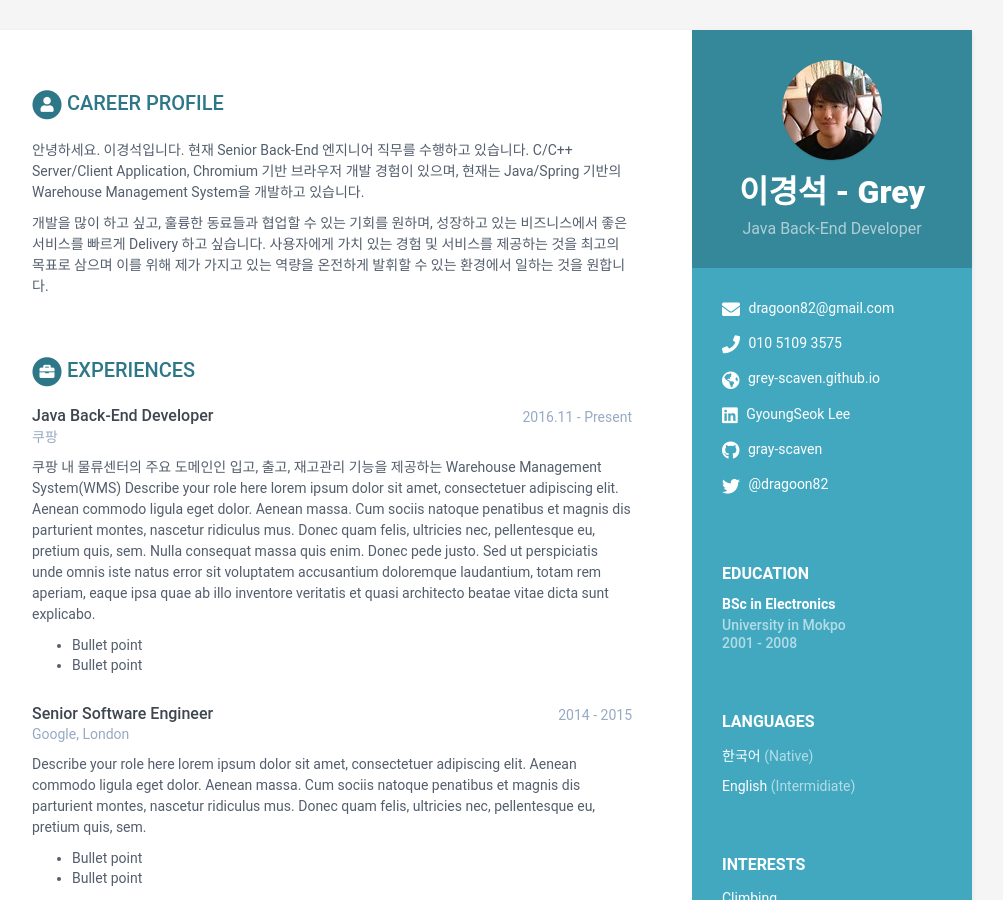
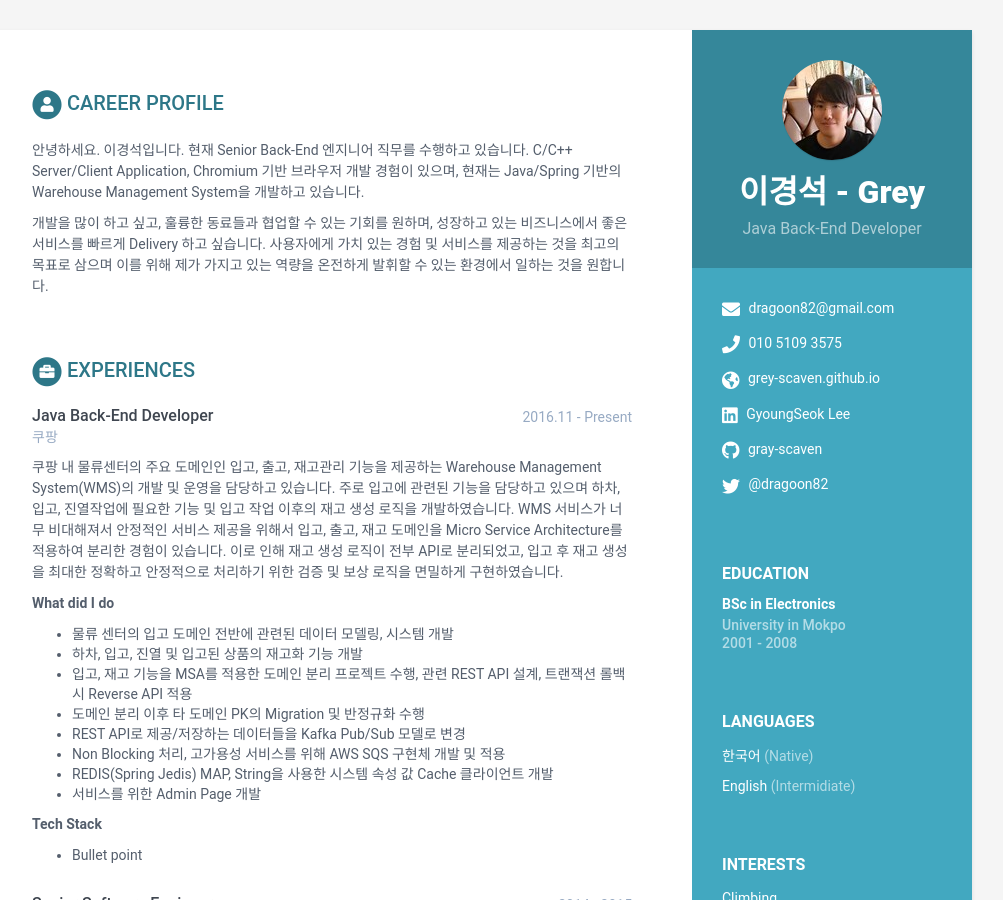
Before and after one commit to grey-scaven/grey-scaven.github.io, a Jekyll site: the page built from index.html, in a window 1280 px wide and 900 px high. Shown: the whole window, without its empty margins (168-1171 px from the left). Built offline with Jekyll 4.4.1, drawn with Linux system fonts in a browser that asks for light colours.

Commit message:
Update data.yml

```diff
--- a/_data/data.yml
+++ b/_data/data.yml
@@ -68,18 +68,25 @@ experiences:
       company: 쿠팡
       details: |
         쿠팡 내 물류센터의 주요 도메인인 입고, 출고, 재고관리 기능을 제공하는 Warehouse
-        Management System(WMS)
-        Describe your role here lorem ipsum dolor sit amet, consectetuer
-        adipiscing elit. Aenean commodo ligula eget dolor. Aenean massa.
-        Cum sociis natoque penatibus et magnis dis parturient montes,
-        nascetur ridiculus mus. Donec quam felis, ultricies nec,
-        pellentesque eu, pretium quis, sem. Nulla consequat massa quis
-        enim. Donec pede justo. Sed ut perspiciatis unde omnis iste natus
-        error sit voluptatem accusantium doloremque laudantium, totam rem
-        aperiam, eaque ipsa quae ab illo inventore veritatis et quasi
-        architecto beatae vitae dicta sunt explicabo.
+        Management System(WMS)의 개발 및 운영을 담당하고 있습니다.
+        주로 입고에 관련된 기능을 담당하고 있으며 하차, 입고, 진열작업에 필요한 기능 및
+        입고 작업 이후의 재고 생성 로직을 개발하였습니다.
+        WMS 서비스가 너무 비대해져서 안정적인 서비스 제공을 위해서 입고, 출고, 재고 도메인을
+        Micro Service Architecture를 적용하여 분리한 경험이 있습니다.
+        이로 인해 재고 생성 로직이 전부 API로 분리되었고, 입고 후 재고 생성을 최대한 정확하고
+        안정적으로 처리하기 위한 검증 및 보상 로직을 면밀하게 구현하였습니다.
 
-          - Bullet point
+        <b>What did I do</b>
+          - 물류 센터의 입고 도메인 전반에 관련된 데이터 모델링, 시스템 개발
+          - 하차, 입고, 진열 및 입고된 상품의 재고화 기능 개발
+          - 입고, 재고 기능을 MSA를 적용한 도메인 분리 프로젝트 수행, 관련 REST API 설계, 트랜잭션 롤백 시 Reverse API 적용
+          - 도메인 분리 이후 타 도메인 PK의 Migration 및 반정규화 수행
+          - REST API로 제공/저장하는 데이터들을 Kafka Pub/Sub 모델로 변경
+          - Non Blocking 처리, 고가용성 서비스를 위해 AWS SQS 구현체 개발 및 적용
+          - REDIS(Spring Jedis) MAP, String을 사용한 시스템 속성 값 Cache 클라이언트 개발
+          - 서비스를 위한 Admin Page 개발
+
+        <b>Tech Stack</b>
           - Bullet point
 
     - role: Senior Software Engineer
```
